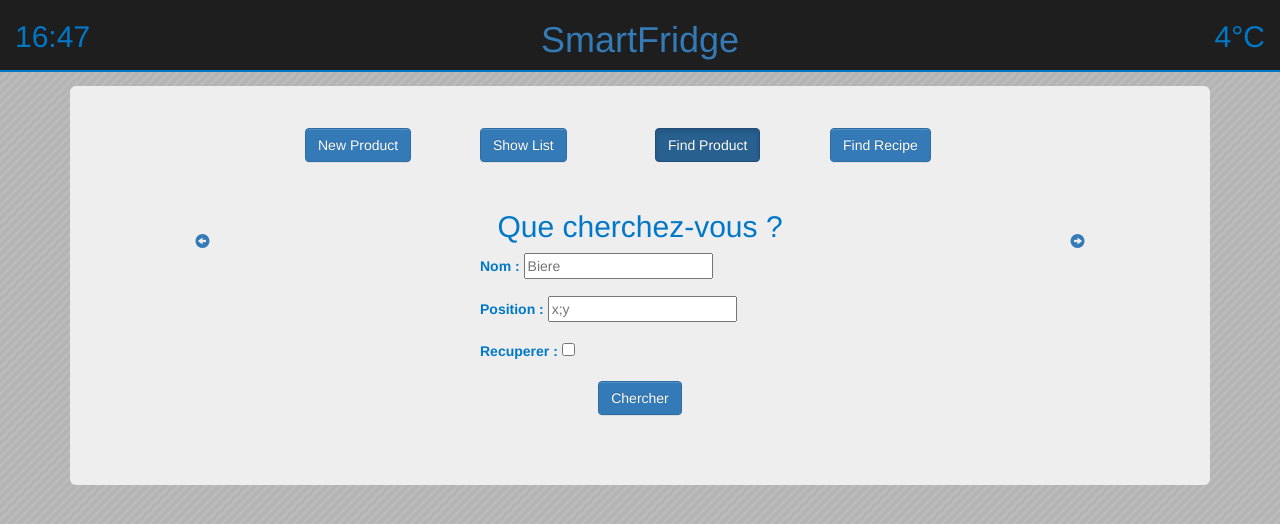
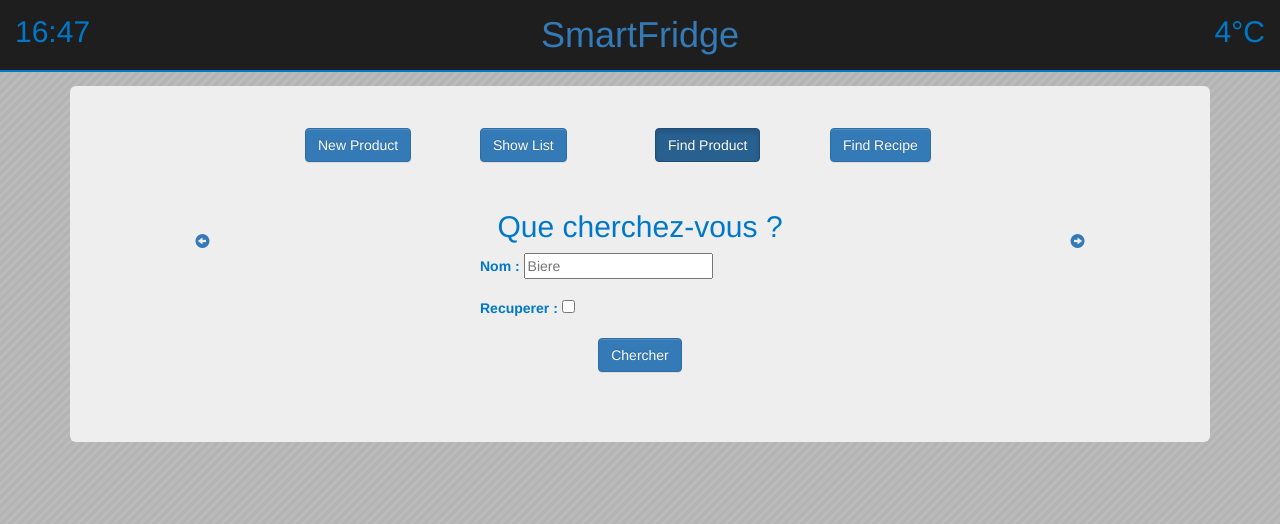
Before and after one commit to Nodraak/SmartFridge, a Django app: page /sf/find_product/ in a window 1280 px wide. Shown: the top 524 px of the page. Run offline with Django 3.2, Linux system fonts and the light colour scheme; some libraries are stand-ins or nearby versions.

Commit message:
drop position form

```diff
--- a/assets/css/principale.css
+++ b/assets/css/principale.css
@@ -36,6 +36,12 @@ header #topbar #temperature
     text-align: right;
 }
 
+header h2, header h1
+{
+    margin-top: 15px;
+    margin-bottom: 15px;
+}
+
 #navbar
 {
     margin-bottom: 2em;
--- a/sf/sf/forms.py
+++ b/sf/sf/forms.py
@@ -44,16 +44,6 @@ class FindForm(forms.Form):
         required=False,
     )
 
-    position = forms.CharField(
-        label='Position',
-        widget=forms.TextInput(
-            attrs={
-                'placeholder': 'x;y'
-            }
-        ),
-        required=False,
-    )
-
     retrieve = forms.BooleanField(
         label='Recuperer',
         required=False
@@ -73,11 +63,4 @@ class FindForm(forms.Form):
                 msg = 'Plusieurs produits trouvés.'
                 self._errors['name'] = self.error_class([msg])
 
-        position = cleaned_data.get('position')
-        if position:
-            px, py = [int(i) for i in position.split(';')]
-            if Product.objects.filter(position__x=px, position__y=py).count() != 1:
-                msg = 'Produit non trouvé.'
-                self._errors['position'] = self.error_class([msg])
-
         return cleaned_data
--- a/sf/sf/views.py
+++ b/sf/sf/views.py
@@ -24,12 +24,17 @@ def new(request):
     else:  # POST
         form = NewForm(request.POST)
         if form.is_valid():
+            pos = Position()  # TODO
+            pos.x = 0
+            pos.y = 0
+            pos.save()
+
             p = Product()
             p.name = form.cleaned_data['name']
             p.expire = form.cleaned_data['expire']
             p.nb = form.cleaned_data['number']
             p.calorie = 0  # TODO
-            p.position = Position(0, 0)  # TODO
+            p.position = pos
             p.save()
 
             return redirect('sf:show_list')
@@ -65,18 +70,19 @@ def find_product(request):
         form = FindForm(request.POST)
         if form.is_valid():
             name = form.cleaned_data['name']
-            pos = form.cleaned_data['position']
-            if name and pos:
-                p = Product.objects.filter(name=name, position__x=pos.x, position__y=pos.y)
-            elif name:
-                p = Product.objects.filter(name=name)
-            elif pos:
-                p = Product.objects.filter(position__x=pos.x, position__y=pos.y)
-
+            retrieve = form.cleaned_data['name']
+            p = Product.objects.filter(name=name)
             if p.count() != 1:
                 print 'Oh shit !!'
+                raise IndexError
+            p = p[0]
 
-            p = p[0]
+            if retrieve:
+                print 'GET !!'
+                a = ArduiSerial(port='/dev/ttyACM0')
+                print 'port opened'
+                ret = a.order_move(1, 2)
+                print 'order send : %x ==? %x' % (ret, ArduiSerial().STATUS_SUCCESS)
 
             c = {
                 'product': p,
@@ -90,9 +96,11 @@ def find_product(request):
 
     return render(request, 'sf/find_product.html')
 
+
 # sortir un produit + liaison serie
 def get(request):
     return render(request, 'sf/get.html')
+
 
 # trouver recette
 def find_recipe(request):
@@ -106,8 +114,10 @@ def find_recipe(request):
 from django import forms
 from .models import ArduiSerial
 
+
 class DebugForm(forms.Form):
     order = forms.CharField()
+
 
 # montrer la liste
 def debug(request):
--- a/sf/urls.py
+++ b/sf/urls.py
@@ -3,7 +3,6 @@
 
 from django.conf.urls import patterns, include, url
 from django.contrib import admin
-from django.views.generic import RedirectView
 
 
 urlpatterns = patterns('',
@@ -13,5 +12,4 @@ urlpatterns = patterns('',
 
     url(r'^a/', include(admin.site.urls)),
     url(r'^sf/', include('sf.sf.urls', namespace='sf')),
-    url(r'^$', RedirectView.as_view(url='/sf/')),
 )
--- a/templates/sf/find_product.html
+++ b/templates/sf/find_product.html
@@ -56,7 +56,6 @@ active
                     <li>Date de peremption : {{ product.expire }}</li>
                     <li>Quantité : {{ product.nb }}</li>
                     <li>Calories : {{ product.calorie }}</li>
-                    <li>Position (osef) : {{ product.position }}</li>
                 </ul>
             </p>
         {% endif %}
--- a/templates/sf/show_list.html
+++ b/templates/sf/show_list.html
@@ -22,8 +22,6 @@ active
             <tr>
                 <th>Aliment</th>
                 <th>Quantité</th>
-                <th>Localisation</th>
-                <th>Date d'ajout</th>
                 <th>Date de peremption</th>
                 <th>Calories</th>
             </tr>
@@ -33,8 +31,6 @@ active
                 <tr>
                     <td>{{ p.name }}</td>
                     <td>{{ p.nb }}</td>
-                    <td>{{ p.position }}</td>
-                    <td>xx</td>
                     <td>{{ p.expire }}</td>
                     <td>{{ p.calorie }}</td>
                 </tr>
```
